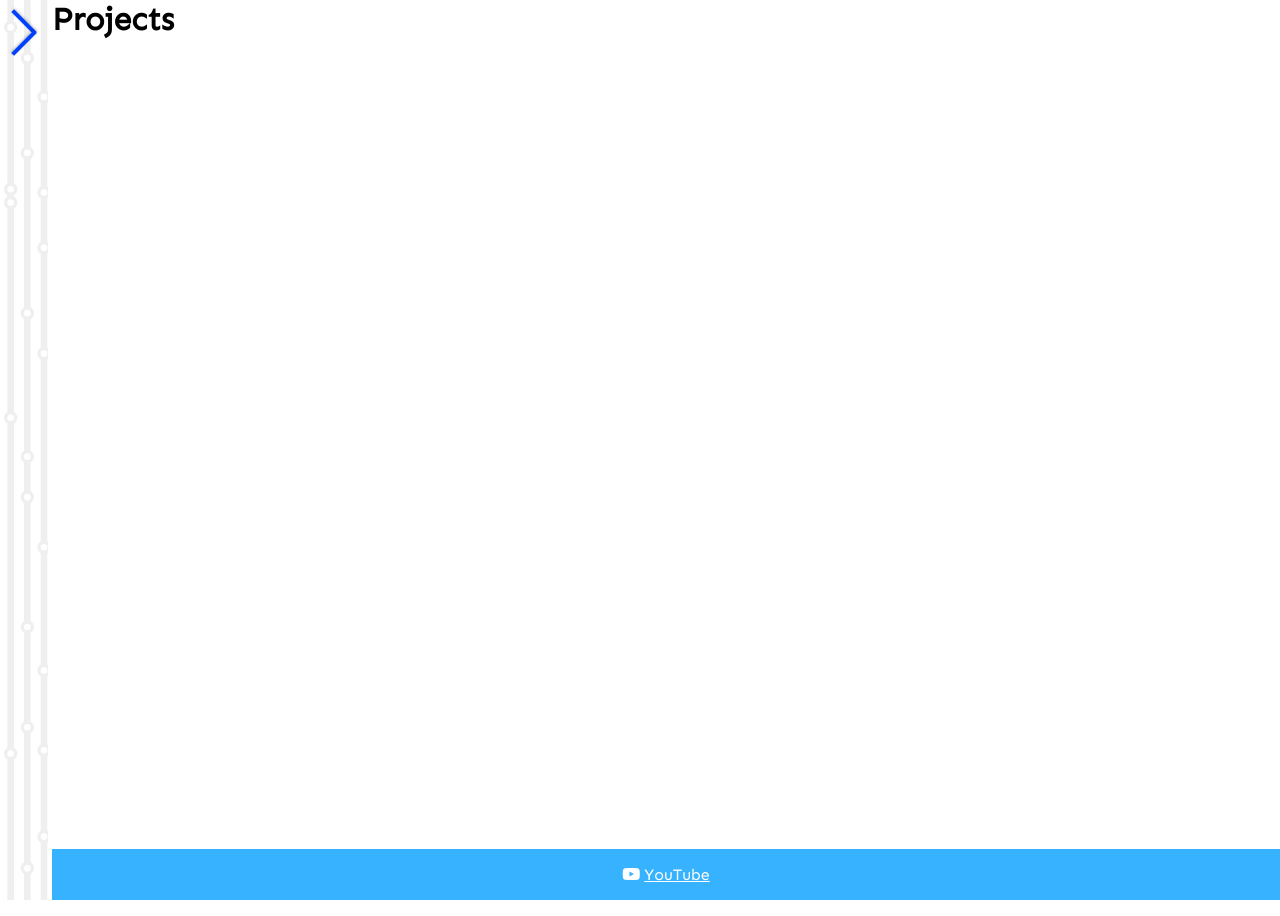
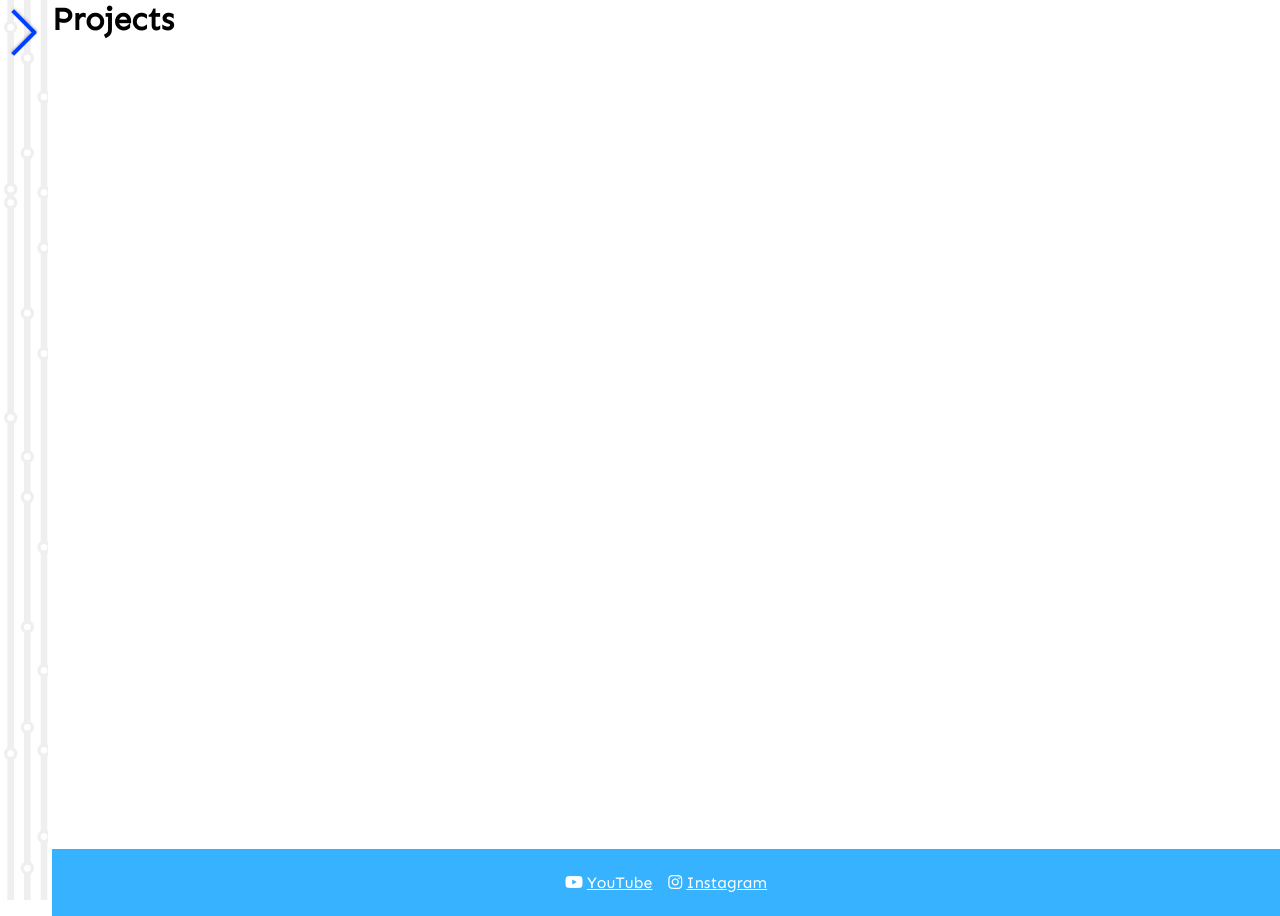
Before and after one commit to creativeproblemsolving/creativeproblemsolving.github.io, a Jekyll site: the page built from projects.html, in a window 1280 px wide. Built offline with Jekyll 4.4.1, drawn with Linux system fonts in a browser that asks for light colours; nearby versions of some CDN libraries.

Commit message:
add insta

```diff
--- a/_includes/footer.html
+++ b/_includes/footer.html
@@ -2,4 +2,7 @@
   <a href="https://www.youtube.com/channel/UCUo0HM2SbVvk-JO17mQQW4A/featured" target="_blank">
     <i class="fab fa-youtube"></i>YouTube
   </a>
+  <a href="https://www.instagram.com/cps.club/" target="_blank">
+    <i class="fab fa-instagram"></i>Instagram
+  </a>
 </footer>
--- a/_sass/_footer.scss
+++ b/_sass/_footer.scss
@@ -6,6 +6,7 @@ footer {
 
   a {
     color: #fff;
+    padding: 8px;
 
     i {
       margin-right: 4px;
```
